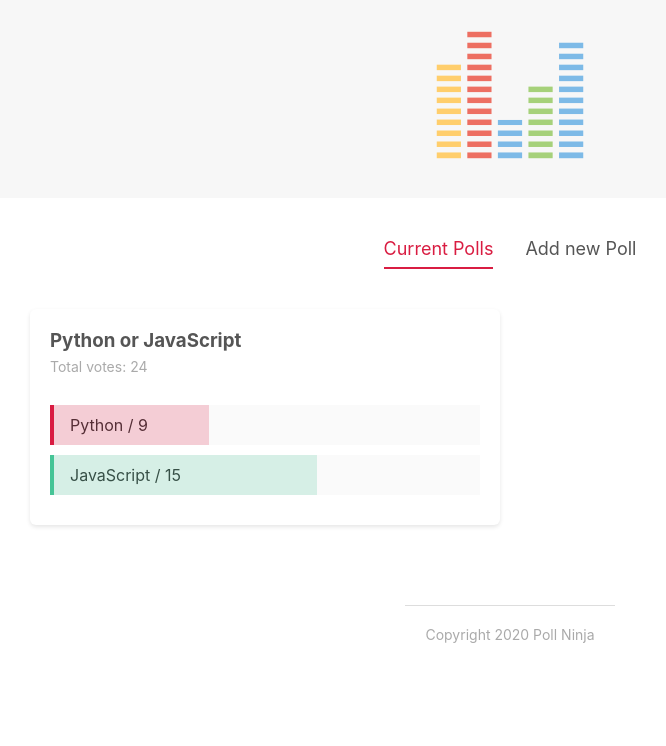
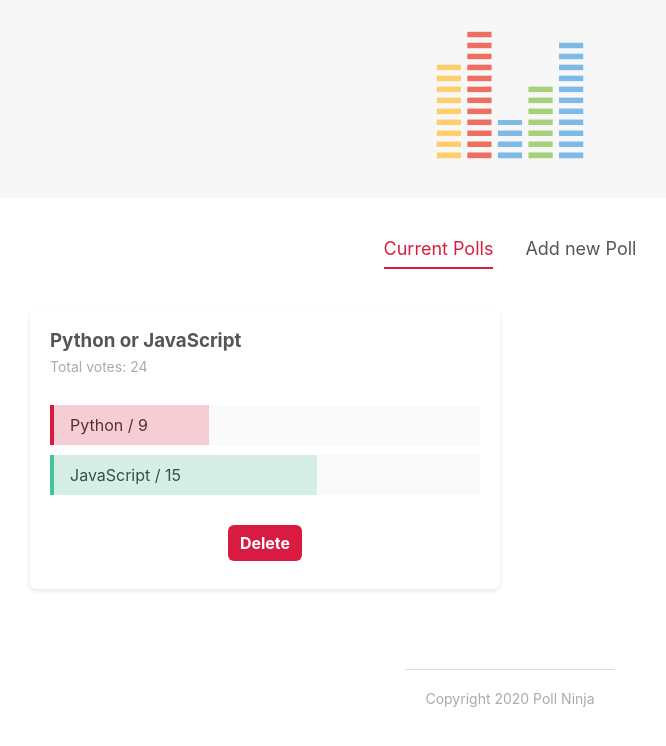
Before and after one commit to jy7123943/polls-svelte-project, a Svelte app: page / in a window 1280 px wide. Shown: the top 746 px of the page, without its empty margins (130-796 px from the left). Built offline with nearby package versions, Linux system fonts and the light colour scheme.

Commit message:
Add delete button

```diff
--- a/src/components/PollDetails.svelte
+++ b/src/components/PollDetails.svelte
@@ -1,6 +1,7 @@
 <script>
   import PollStore from '../stores/PollStore.js';
   import Card from '../shared/Card.svelte';
+  import Button from '../shared/Button.svelte';
   export let poll;
 
   // reactive values
@@ -23,6 +24,10 @@
       return copiedPolls;
     });
   };
+
+  const handleDelete = (id) => {
+    PollStore.update(currentPolls => currentPolls.filter(poll => poll.id !== id));
+  };
 </script>
 
 <Card>
@@ -36,6 +41,9 @@
     <div class='answer' on:click={() => handleVote('b', poll.id)}>
       <div class='percent percent-b' style='width: {percentB}%'></div>
       <span>{poll.answerB} / {poll.votesB}</span>
+    </div>
+    <div class='delete'>
+      <Button flat={true} on:click={() => handleDelete(poll.id)}>Delete</Button>
     </div>
   </div>
 </Card>
@@ -79,4 +87,8 @@
     border-left: 4px solid #45c496;
     background: rgba(69, 196, 150, 0.2)
   }
+  .delete {
+    margin-top: 30px;
+    text-align: center;
+  }
 </style>
--- a/src/components/PollList.svelte
+++ b/src/components/PollList.svelte
@@ -9,7 +9,7 @@
       <PollDetails {poll} />
     </div>
   {:else}
-    <div>Empty polls</div>
+    <div class='empty'>Empty polls</div>
   {/each}
 </div>
 
@@ -19,4 +19,9 @@
     grid-template-columns: 1fr 1fr;
     grid-gap: 20px;
   }
+  .empty {
+    color: #aaa;
+    font-size: 18px;
+    font-style: italic;
+  }
 </style>
--- a/src/shared/Button.svelte
+++ b/src/shared/Button.svelte
@@ -4,7 +4,7 @@
   export let inverse = false;
 </script>
 
-<button class={type} class:flat={flat} class:inverse={inverse}>
+<button class={type} class:flat={flat} class:inverse={inverse} on:click>
   <slot></slot>
 </button>
 
```
